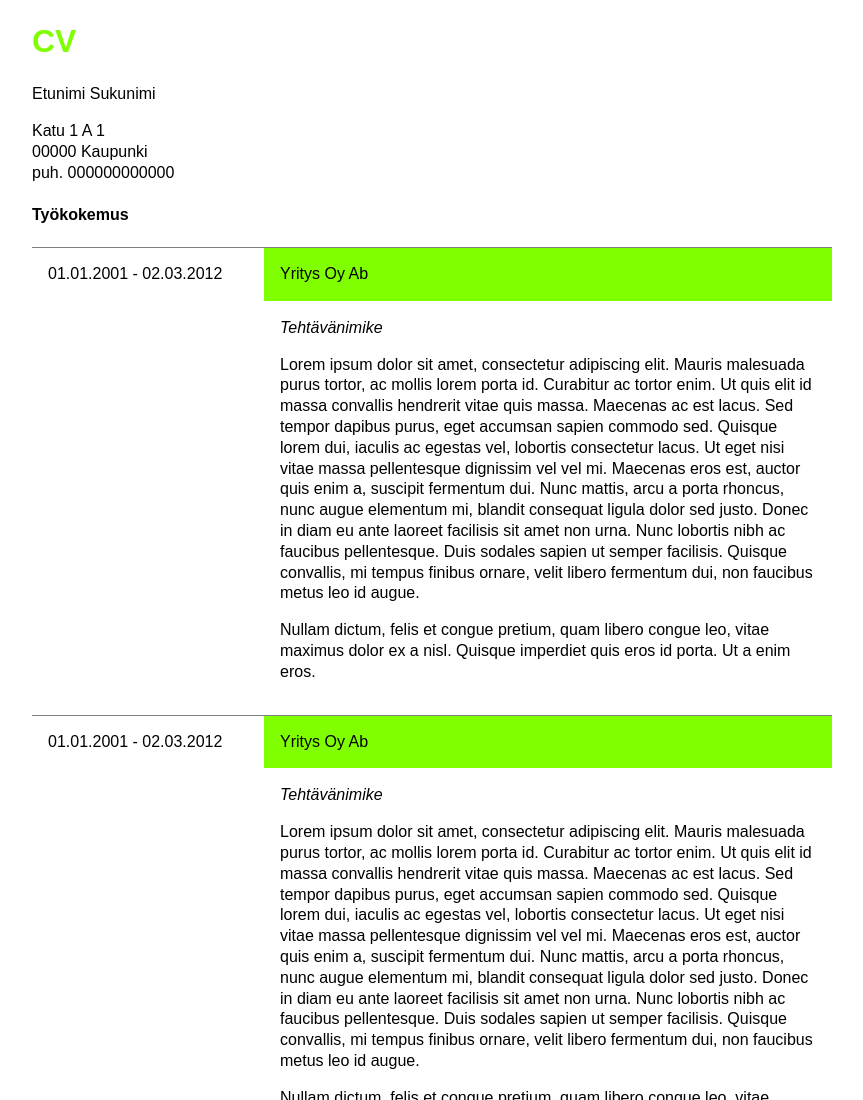
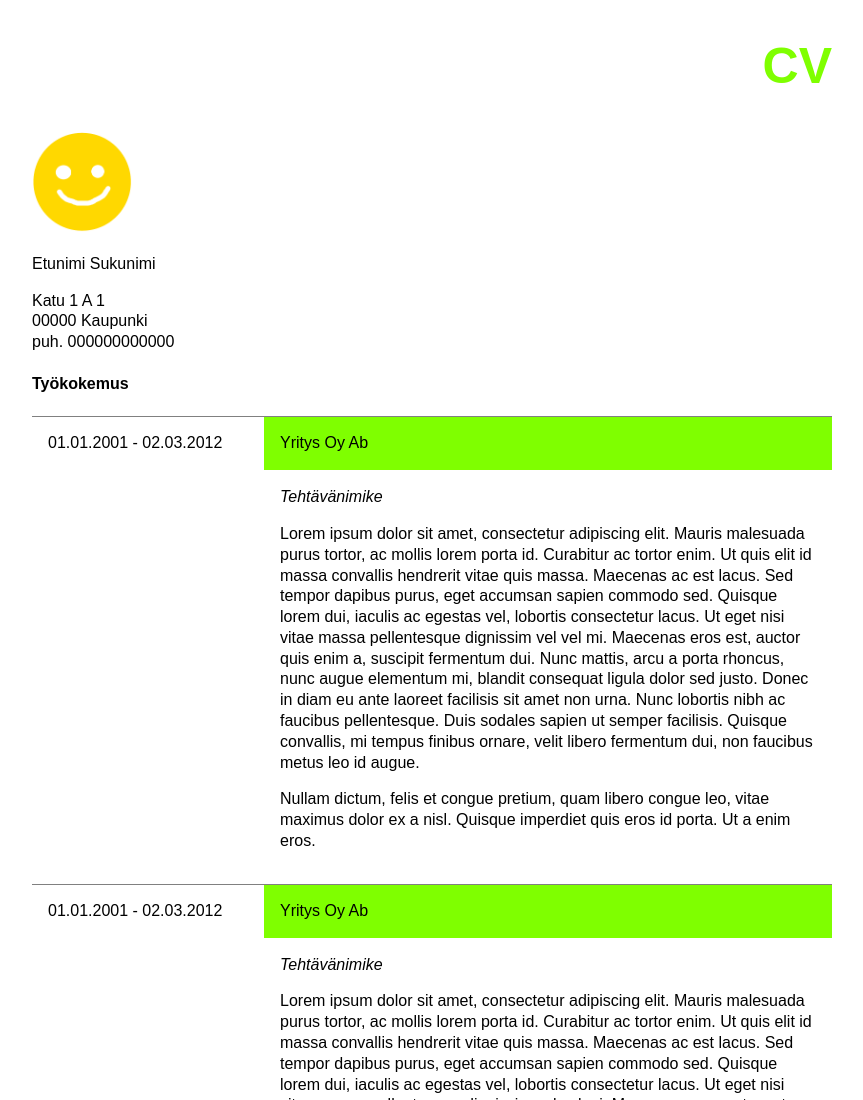
Before and after one commit to aliassiv/cv, a plain HTML site: page index.html in a window 1280 px wide. Shown: the top 1100 px of the page, without its empty margins (208-1071 px from the left). Drawn offline with Linux system fonts and the light colour scheme.

Commit message:
Lisäys: hymynaamakuva

```diff
--- a/index.html
+++ b/index.html
@@ -13,10 +13,13 @@
 
     <h1>CV</h1>
 
-    <p>Etunimi Sukunimi</p>
-    <p>Katu 1 A 1<br>
-        00000 Kaupunki<br>
-        puh. 000000000000</p>
+            <img src="hymynaama.png" alt="hymynaama" width="100" height="100">
+
+        <p>Etunimi Sukunimi</p>
+        <p>Katu 1 A 1<br>
+            00000 Kaupunki<br>
+            puh. 000000000000</p>
+
 
     <h4>Työkokemus</h4>
     <table>
--- a/styles.css
+++ b/styles.css
@@ -25,4 +25,6 @@ td {
 }
 h1 {
     color: chartreuse;
+    text-align: right;
+    font-size: 50px;
 }
```
Also changed, not shown: hymynaama.png (added).
